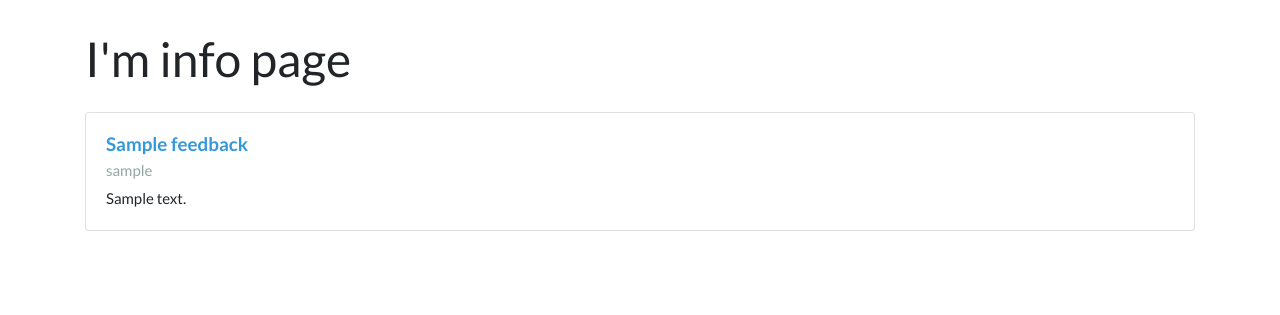
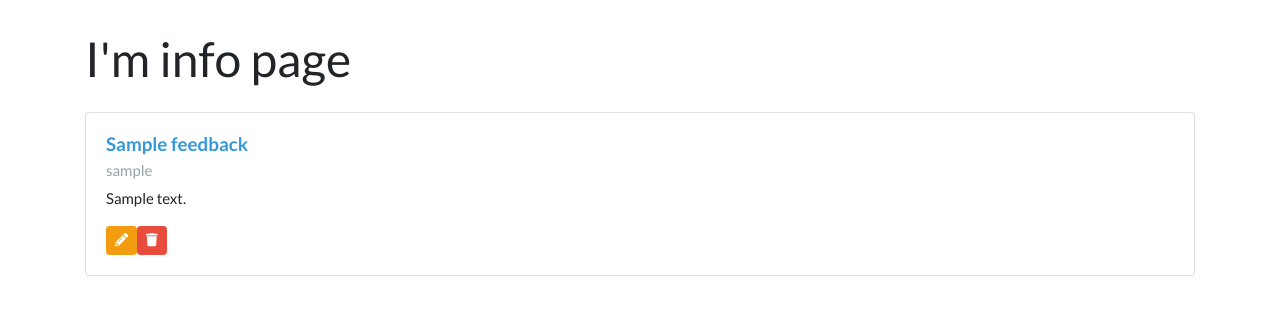
Before and after one commit to lawrencedovin/flask-feedback, a Flask app: the page made by templates/info.html in a window 1280 px wide. Shown: the top 315 px of the page. Run offline with Flask 2, Linux system fonts and the light colour scheme; the visitor is signed in with stand-in values (Sample User, id 1); tables that the repository leaves empty hold one stand-in row (Sample ...); some libraries are stand-ins or nearby versions.

Commit message:
Added info and delete button to info view

```diff
--- a/templates/info.html
+++ b/templates/info.html
@@ -13,6 +13,18 @@
                 <p class="card-text">
                     {{feedback.content}}
                 </p>
+                <div class="container">
+                    <div class="row">
+                        <form action="/feedback/{{feedback.id}}/update"
+                                method="POST">
+                                <button class="btn btn-sm btn-warning"><i class="fas fa-pencil-alt"></i></button>
+                        </form>
+                        <form action="/feedback/{{feedback.id}}/delete"
+                                method="POST">
+                                <button class="btn btn-sm btn-danger"><i class="fas fa-trash"></i></button>
+                        </form>
+                    </div>
+                </div>
             </div>
         </div>
     {% endfor %}
```
